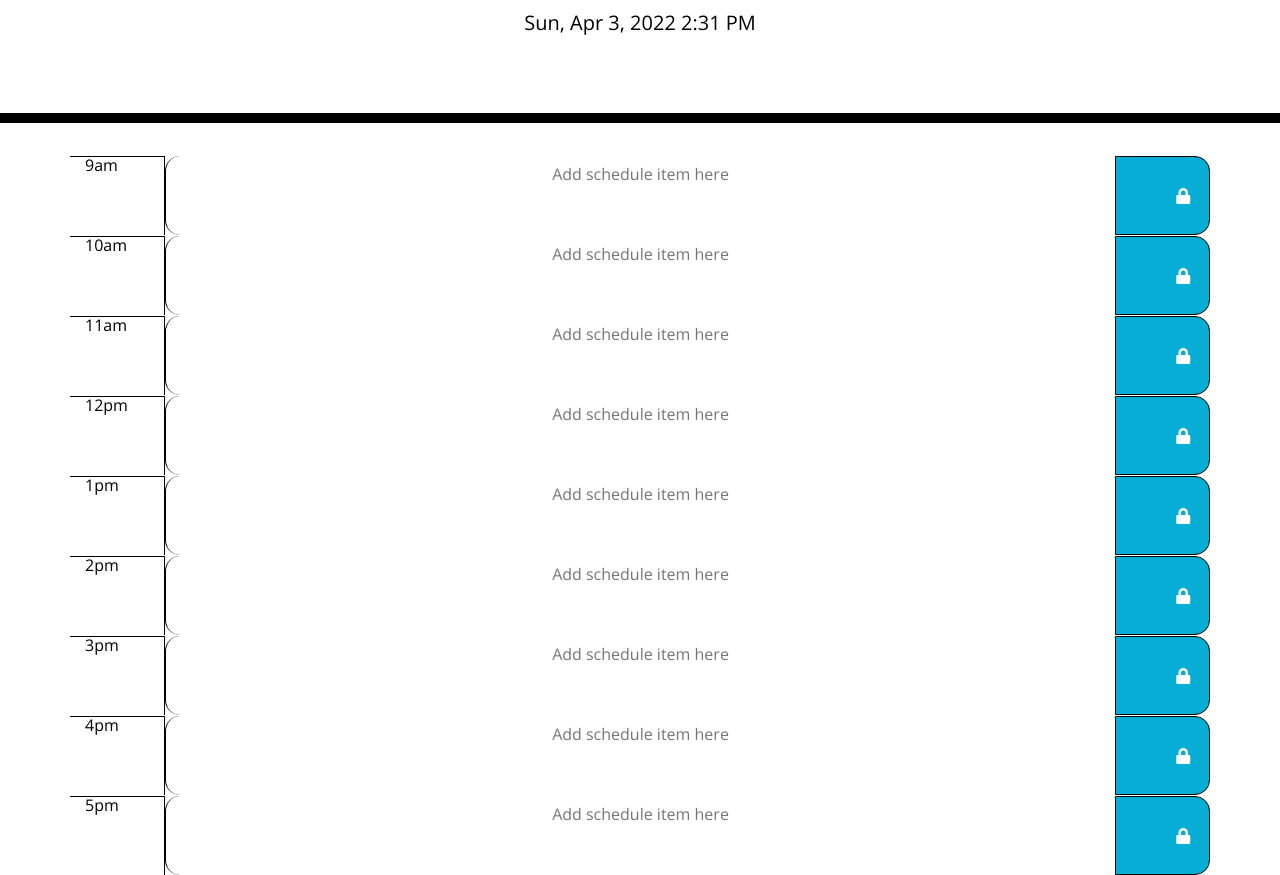
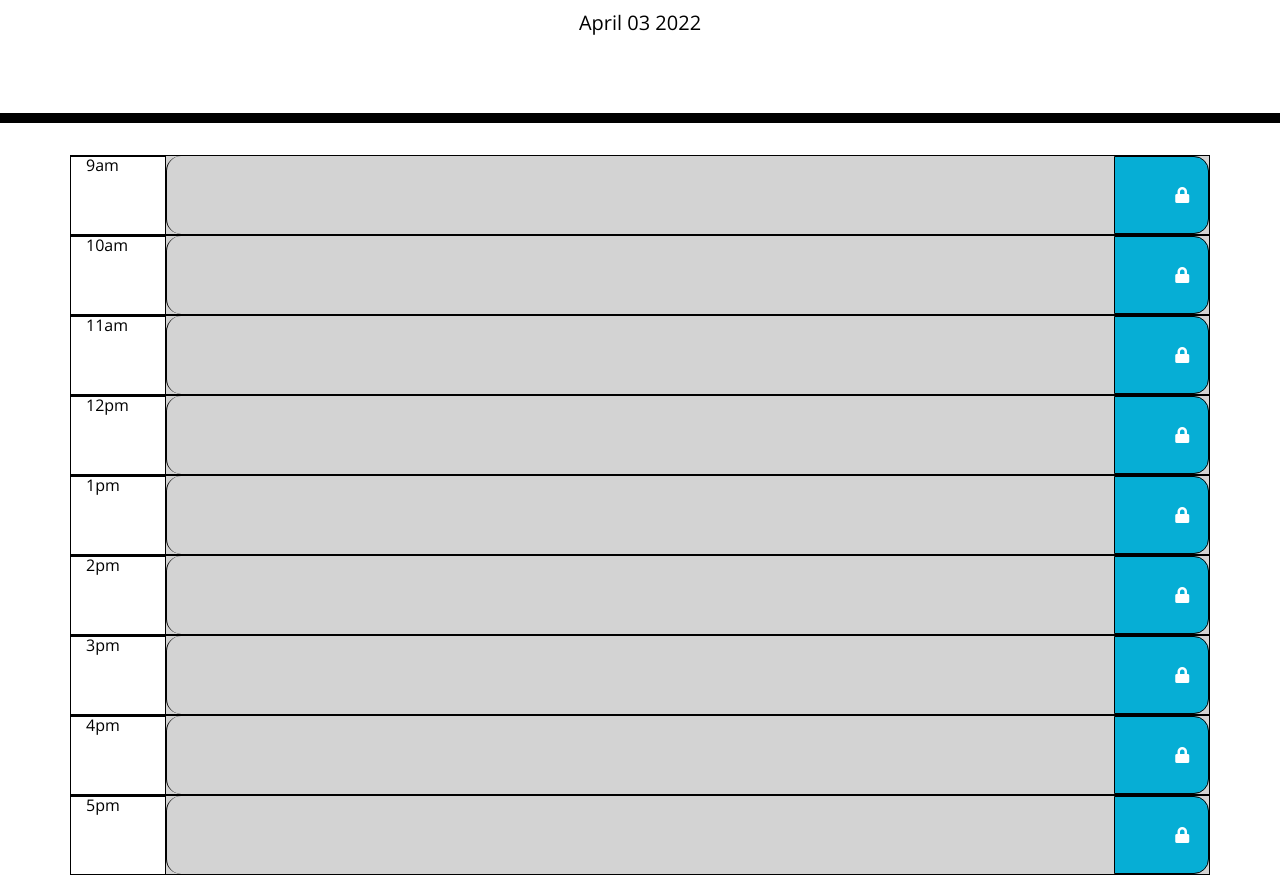
Before and after one commit to juanestuniga/daily-planner, a plain HTML site: page index.html in a window 1280 px wide. Shown: the part 181-1056 px from the top of the page. Drawn offline with nearby package versions, Linux system fonts and the light colour scheme.

Commit message:
fixed html and added js for current time and date and for color.

```diff
--- a/assets/script/script.js
+++ b/assets/script/script.js
@@ -1,25 +1,22 @@
 // Current day and time
 {
-    var day = moment().format("llll");
-    $("#currentDay").append(day);
+    var currentDay = moment().format("MMMM DD YYYY");
+    $("#currentDay").append(currentDay);
 
 }
 
 //Time slots of the day
-var momentTime = moment().startOf("day").add(7, "hour");
-var hour = moment().format("H");
+$(".time-slot").each(function () {
+    var time = $(this).attr("id").split("-")[1];
 
-for (var i = 8; i < 20; i++) {
-    var timeSlot = momentTime.add(1, "hour").format("HH:mm A");
-    var currentState;
-
-    // color coding of time slot
-    if (hour == i) {
-        currentState = 'present';
-    } else if (hour > i) {
-        currentState = 'future';
-    } else if (hour < i) {
-        currentState = 'past';
+    if (currentDay == time) {
+      $(this).addClass("present");
+      $(this).children(".description").addClass("white-text");
+    } else if (currentDay < time) {
+      $(this).removeClass("present");
+      $(this).addClass("future");
+    } else  {
+      $(this).removeClass("future");
+      $(this).addClass("past");
     }
-
-};
+  });
--- a/index.html
+++ b/index.html
@@ -28,73 +28,73 @@
       <p id="currentDay" class="lead"></p>
     </header>
     <div class="container">
-      <div id="hour-09" class="row time-div">
+      <div id="hour-09" class="row time-slot">
         <div class="col-md-1 hour"><span id="9">9am</span></div>
-        <textarea class="col-md-10 time-block description" placeholder="Add schedule item here"></textarea>
+        <textarea class="col-md-10 time-block description"  ></textarea>
         <button class="col-md-1 saveBtn" aria-label="save button 9am">
           <i class="fas fa-lock"></i>
         </button>
       </div>
 
-      <div id="hour-10" class="row time-div">
+      <div id="hour-10" class="row time-slot">
         <div class="col-md-1 hour"><span id="10">10am</span></div>
-        <textarea class="col-md-10 time-block description" placeholder="Add schedule item here"></textarea>
+        <textarea class="col-md-10 time-block description"  ></textarea>
         <button class="col-md-1 saveBtn" aria-label="save button 10am">
           <i class="fas fa-lock"></i>
         </button>
       </div>
 
-      <div id="hour-11" class="row time-div">
+      <div id="hour-11" class="row time-slot">
         <div class="col-md-1 hour"><span id="11">11am</span></div>
-        <textarea class="col-md-10 time-block description" placeholder="Add schedule item here"></textarea>
+        <textarea class="col-md-10 time-block description"  ></textarea>
         <button class="col-md-1 saveBtn" aria-label="save button 11am">
           <i class="fas fa-lock"></i>
         </button>
       </div>
 
-      <div id="hour-12" class="row time-div">
+      <div id="hour-12" class="row time-slot">
         <div class="col-md-1 hour"><span id="12">12pm</span></div>
-        <textarea class="col-md-10 time-block description" placeholder="Add schedule item here"></textarea>
+        <textarea class="col-md-10 time-block description"  ></textarea>
         <button class="col-md-1 saveBtn" aria-label="save button 12pm">
           <i class="fas fa-lock"></i>
         </button>
       </div>
 
-      <div id="hour-13" class="row time-div">
+      <div id="hour-13" class="row time-slot">
         <div class="col-md-1 hour"><span id="13">1pm</span></div>
-        <textarea class="col-md-10 time-block description" placeholder="Add schedule item here"></textarea>
+        <textarea class="col-md-10 time-block description"  ></textarea>
         <button class="col-md-1 saveBtn" aria-label="save button 1pm">
           <i class="fas fa-lock"></i>
         </button>
       </div>
 
-      <div id="hour-14" class="row time-div">
+      <div id="hour-14" class="row time-slot">
         <div class="col-md-1 hour"><span id="14">2pm</span></div>
-        <textarea class="col-md-10 time-block description" placeholder="Add schedule item here"></textarea>
+        <textarea class="col-md-10 time-block description"  ></textarea>
         <button class="col-md-1 saveBtn" aria-label="save button 2pm">
           <i class="fas fa-lock"></i>
         </button>
       </div>
 
-      <div id="hour-15" class="row time-div">
+      <div id="hour-15" class="row time-slot">
         <div class="col-md-1 hour"><span id="15">3pm</span></div>
-        <textarea class="col-md-10 time-block description" placeholder="Add schedule item here"></textarea>
+        <textarea class="col-md-10 time-block description"  ></textarea>
         <button class="col-md-1 saveBtn" aria-label="save button 3pm">
           <i class="fas fa-lock"></i>
         </button>
       </div>
 
-      <div id="hour-16" class="row time-div">
+      <div id="hour-16" class="row time-slot">
         <div class="col-md-1 hour n"><span id="16">4pm</span></div>
-        <textarea class="col-md-10 time-block description" placeholder="Add schedule item here"></textarea>
+        <textarea class="col-md-10 time-block description"  ></textarea>
         <button class="col-md-1 saveBtn" aria-label="save button 4pm">
           <i class="fas fa-lock"></i>
         </button>
       </div>
 
-      <div id="hour-17" class="row time-div">
+      <div id="hour-17" class="row time-slot">
         <div class="col-md-1 hour"><span id="17">5pm</span></div>
-        <textarea class="col-md-10 time-block description" placeholder="Add schedule item here"></textarea>
+        <textarea class="col-md-10 time-block description"  ></textarea>
         <button class="col-md-1 saveBtn" aria-label="save button 5pm">
           <i class="fas fa-lock"></i>
         </button>
```
